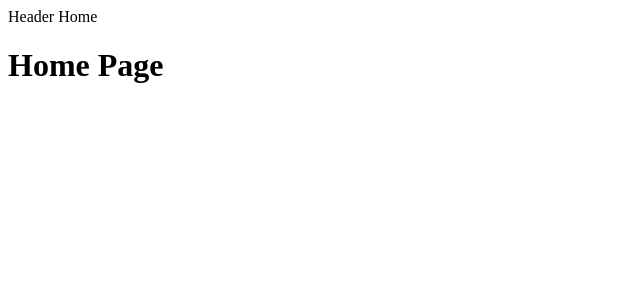
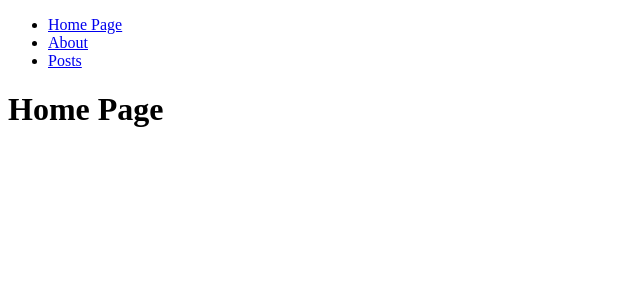
Before and after one commit to MegaEmme/react-router, a React (Vite) app: page / in a window 1280 px wide. Shown: the top 300 px of the page, without its empty margins (0-640 px from the left). Built offline with nearby package versions, Linux system fonts and the light colour scheme.

Commit message:
feat: create main nav and link to routes

```diff
--- a/src/App.jsx
+++ b/src/App.jsx
@@ -2,12 +2,14 @@ import { BrowserRouter, Route, Routes } from "react-router-dom";
 import Home from "./pages/Home";
 import About from "./pages/About";
 import Posts from "./pages/Posts";
+import DefaultLayout from "./layouts/DefaultLayout";
 
 function App() {
 
   return (
     <BrowserRouter>
       <Routes>
+        <Route element={<DefaultLayout />} />
         <Route path="/" element={<Home />} />
         <Route path="/about" element={<About />} />
         <Route path="/posts" element={<Posts />} />
--- /dev/null
+++ b/src/components/Footer.jsx
@@ -0,0 +1,8 @@
+const Footer = () => {
+    return (
+        <>
+            <footer></footer></>
+    )
+}
+
+export default Footer;
--- /dev/null
+++ b/src/components/Header.jsx
@@ -0,0 +1,9 @@
+const Header = () => {
+    return (
+        <>
+            <header></header>
+        </>
+    )
+}
+
+export default Header;
--- a/src/components/MainNav.jsx
+++ b/src/components/MainNav.jsx
@@ -0,0 +1,11 @@
+import { NavLink } from "react-router-dom";
+
+const MainNav = () => <nav>
+    <ul>
+        <li><NavLink to='/'>Home Page</NavLink></li>
+        <li><NavLink to='/about'>About</NavLink></li>
+        <li><NavLink to='/posts'>Posts</NavLink></li>
+    </ul>
+</nav>
+
+export default MainNav;
--- /dev/null
+++ b/src/layouts/DefaultLayout.jsx
@@ -0,0 +1,15 @@
+import { Outlet } from "react-router-dom";
+import Header from "../components/Header";
+import Footer from "../components/Footer";
+
+const DefaultLayout = () => {
+    return <>
+        <Header />
+        <main>
+            <Outlet />
+        </main>
+        <Footer />
+    </>
+}
+
+export default DefaultLayout;
--- a/src/pages/About.jsx
+++ b/src/pages/About.jsx
@@ -1,4 +1,5 @@
 import { useEffect } from "react"
+import MainNav from "../components/MainNav"
 
 const About = () => {
     useEffect(() => {
@@ -9,7 +10,7 @@ const About = () => {
     }, [])
 
     return <div>
-        <header>Header About</header>
+        <header><MainNav /></header>
         <h1>About</h1>
     </div>
 }
--- a/src/pages/Home.jsx
+++ b/src/pages/Home.jsx
@@ -1,4 +1,5 @@
 import { useEffect } from "react"
+import MainNav from "../components/MainNav"
 
 const Home = () => {
     useEffect(() => {
@@ -9,7 +10,7 @@ const Home = () => {
     }, [])
 
     return <div>
-        <header>Header Home</header>
+        <header><MainNav /></header>
         <h1>Home Page</h1>
     </div>
 }
--- a/src/pages/Posts.jsx
+++ b/src/pages/Posts.jsx
@@ -1,4 +1,5 @@
 import { useEffect } from "react"
+import MainNav from "../components/MainNav"
 
 const Posts = () => {
     useEffect(() => {
@@ -9,7 +10,7 @@ const Posts = () => {
     }, [])
 
     return <div>
-        <header>Header Posts</header>
+        <header><MainNav /></header>
         <h1>Posts</h1>
     </div>
 }
```
